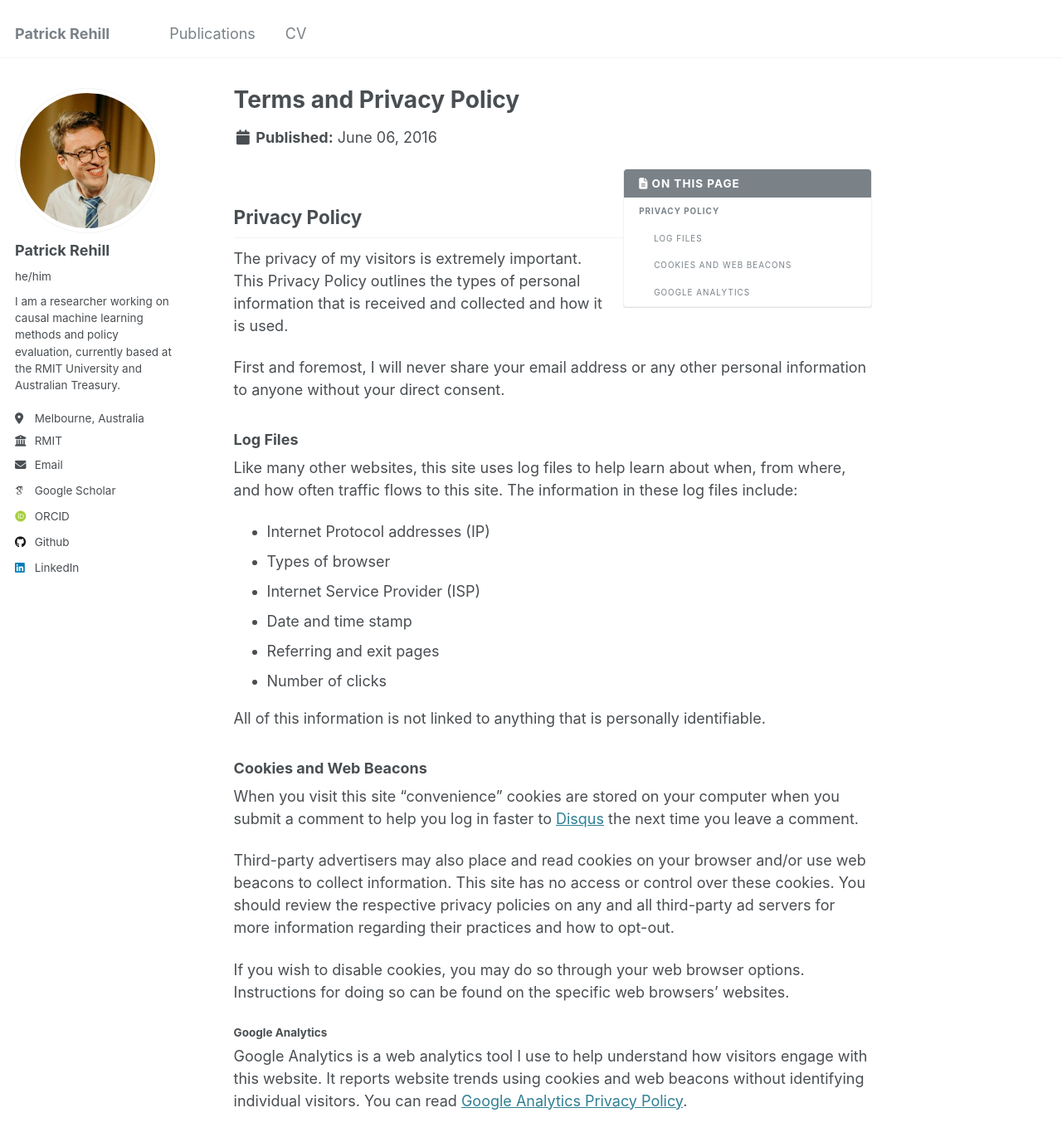
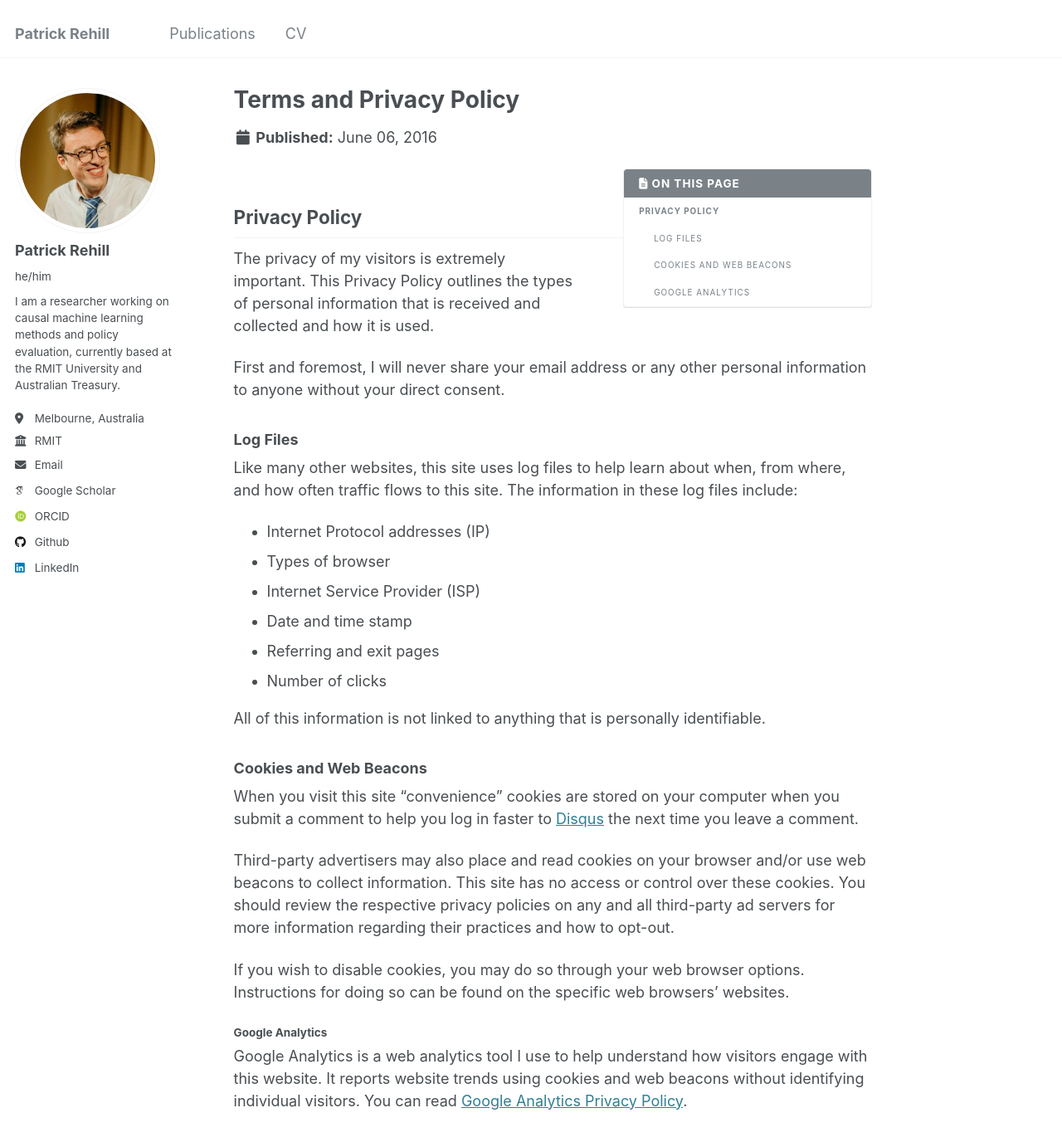
Before and after one commit to pbrehill/pbrehill.github.io, a Jekyll site: the page built from _pages/terms.md, in a window 1280 px wide and 1400 px high. Shown: the top 1376 px of the window at 83% size. Built offline with Jekyll 4.4.1, drawn with Linux system fonts in a browser that asks for light colours; some web fonts are replaced.

Commit message:
Experimenting with layout.

```diff
--- a/_bibliography/papers.bib
+++ b/_bibliography/papers.bib
@@ -107,6 +107,7 @@
   author  = {Rehill, Patrick and Barnes, Roy and Biddle, Nicholas and Edwards, Ben},
   journal = {PLOS ONE},
   volume  = {20},
+  url = {https://doi.org/10.1371/journal.pone.0325753},
   number  = {7},
   pages   = {e0325753},
   year    = {2025}
@@ -119,7 +120,7 @@
   institution = {Australian Centre for Evaluation}
 }
 
-@article{suomi2025family,
+@techreport{suomi2025family,
   title   = {Family and domestic violence and gambling harm},
   author  = {Suomi, Aino and Perry, Jocelyn and Rehill, Patrick and Boxall, Hayley and Rees, Susan and Noble-Carr, Debbie and Cowlishaw, Sean},
   year    = {2025},
--- a/_sass/_sidebar.scss
+++ b/_sass/_sidebar.scss
@@ -63,7 +63,7 @@
     position: relative;
     float: right;
     width: $right-sidebar-width-narrow;
-    margin-left: span(0.5 of 12);
+    margin-left: span(1 of 12);
     z-index: 10;
   }
 
```
